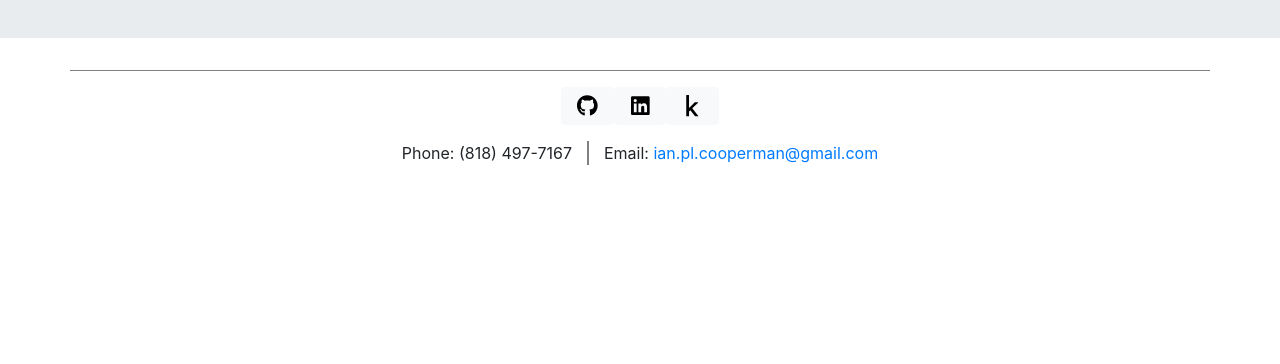
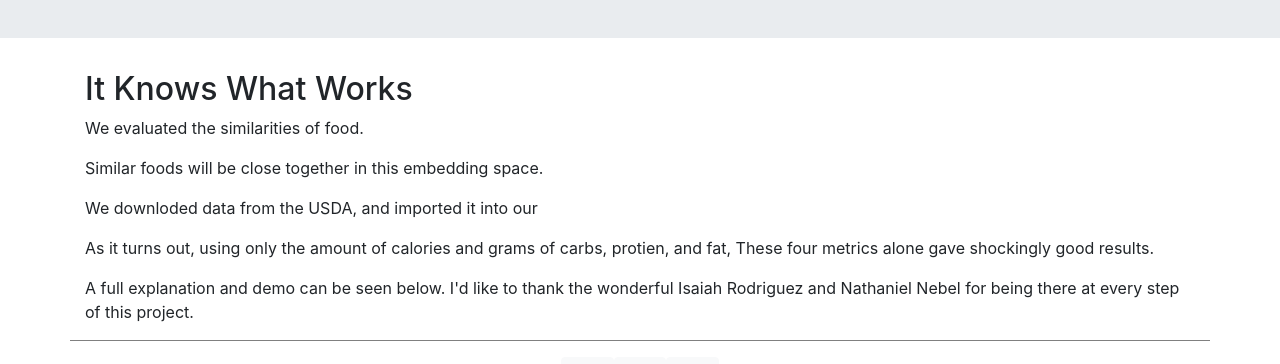
Before and after one commit to iancooperman/iancooperman.github.io, a React (Create React App) app: page /projects/dyetr in a window 1280 px wide. Shown: the part 303-667 px from the top of the page. Built offline with nearby package versions, Linux system fonts and the light colour scheme.

Commit message:
Added some text and YouTube demo to Dyetr page

```diff
--- a/package.json
+++ b/package.json
@@ -17,6 +17,7 @@
     "react-markdown": "^7.0.1",
     "react-router-dom": "^5.2.0",
     "react-scripts": "4.0.3",
+    "react-youtube": "^7.13.1",
     "web-vitals": "^1.0.1"
   },
   "scripts": {
--- /dev/null
+++ b/src/pages/Dyetr.css
@@ -0,0 +1,3 @@
+.Container #dyetr-demo {
+    width: 100%;
+}
--- a/src/pages/Dyetr.js
+++ b/src/pages/Dyetr.js
@@ -1,5 +1,14 @@
 // local js
 import PageIntro from '../pageComponents/PageIntro';
+
+// Bootstrap import
+import Container from 'react-bootstrap/Container';
+
+// YouTube import
+import YouTube from 'react-youtube';
+
+// CSS
+import './Dyetr.css';
 
 function Dyetr(props) {
     return (
@@ -10,6 +19,22 @@ function Dyetr(props) {
                 description="A calorie-counting app with a food recommendation system."
                 link="https://github.com/iancooperman/Dyetr"
             />
+
+            <Container>
+                <h2>It Knows What Works</h2>
+
+                <p>We evaluated the similarities of food.</p>
+
+                <p>Similar foods will be close together in this embedding space.</p>
+
+                <p>We downloded data from the USDA, and imported it into our </p>
+
+                <p>As it turns out, using only the amount of calories and grams of carbs, protien, and fat, These four metrics alone gave shockingly good results.</p>
+
+                <p>A full explanation and demo can be seen below. I'd like to thank the wonderful Isaiah Rodriguez and Nathaniel Nebel for being there at every step of this project.</p>
+
+                <YouTube id="dyetr-demo" videoId="btsoYqPpQZQ" />
+            </Container>
         </div>
     );
 }
```
Also changed, not shown: 1 other file (tests, documents, lock files or other folders).
